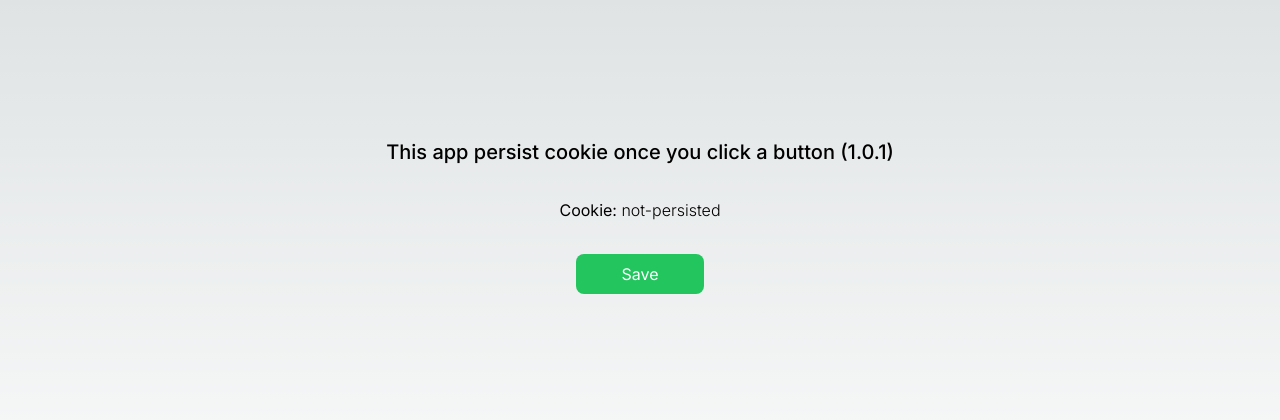
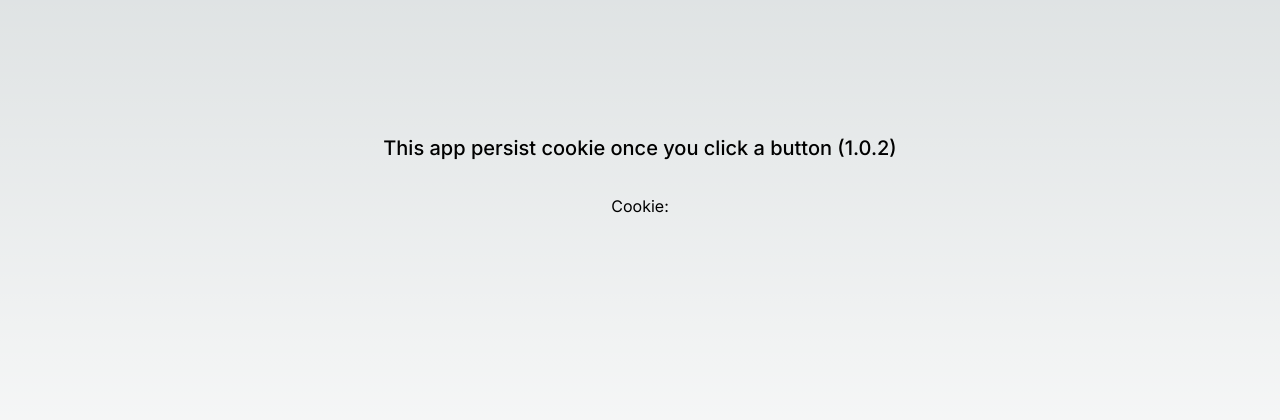
Before and after one commit to Faliszek/cookie-app, a Next.js app: page / in a window 1280 px wide. Shown: the part 184-604 px from the top of the page. Built offline with nearby package versions, Linux system fonts and the light colour scheme.

Commit message:
Expire cookie

```diff
--- a/src/app/CookieComponent.tsx
+++ b/src/app/CookieComponent.tsx
@@ -2,49 +2,59 @@
 
 import { useState, useEffect } from "react";
 import Cookies from "js-cookie";
-import dynamic from "next/dynamic";
 
 const COOKIE_KEY = "myCookie";
 
-type CookiePersistance = "persisted" | "not-persisted";
-export const NoSsr = () => {
-  const [cookieValue, setCookieValue] =
-    useState<CookiePersistance>("not-persisted");
+enum CookiePersistance {
+  Persisted = "Persisted",
+  NotPersisted = "NotPersisted",
+}
+const CookieComponent = () => {
+  const [cookieValue, setCookieValue] = useState<CookiePersistance | null>(
+    null
+  );
 
   const handleButtonClick = () => {
     const newValue =
-      cookieValue === "persisted" ? "not-persisted" : "persisted";
-    Cookies.set(COOKIE_KEY, newValue, { expires: 7 });
+      cookieValue === CookiePersistance.Persisted
+        ? CookiePersistance.NotPersisted
+        : CookiePersistance.Persisted;
+
+    Cookies.set(COOKIE_KEY, newValue, { expires: 7, sameSite: "Lax" });
     setCookieValue(newValue);
   };
 
   useEffect(() => {
-    setCookieValue(
-      (Cookies.get(COOKIE_KEY) as CookiePersistance) ?? "not-persisted"
-    );
+    const currentCookie = Cookies.get(COOKIE_KEY) as CookiePersistance;
+    window.postMessage({ currentCookie });
+    setCookieValue(currentCookie ?? null);
   }, []);
 
   return (
     <div className="flex flex-col items-center justify-center p-4 min-h-screen gap-8">
       <h1 className="text-center text-xl font-medium">
-        This app persist cookie once you click a button (1.0.1)
+        This app persist cookie once you click a button (1.0.2)
       </h1>
       <div className="font-light">
         <strong>Cookie: </strong> {cookieValue}
       </div>
 
+      <div className="min-h-12">
+        {cookieValue ? (
           <button
             onClick={handleButtonClick}
             className={`rounded-lg min-w-32 ${
-          cookieValue === "persisted" ? "bg-red-500" : "bg-green-500"
+              cookieValue === CookiePersistance.Persisted
+                ? "bg-red-500"
+                : "bg-green-500"
             } px-4 py-2 transition-all duration-200 ease-linear text-white`}
           >
-        {cookieValue === "persisted" ? "Remove" : "Save"}
+            {cookieValue === CookiePersistance.Persisted ? "Remove" : "Save"}
           </button>
+        ) : null}
+      </div>
     </div>
   );
 };
 
-export default dynamic(() => Promise.resolve(NoSsr), {
-  ssr: false,
-});
+export default CookieComponent;
```
Lines whose indentation alone changed are shown as unchanged.
